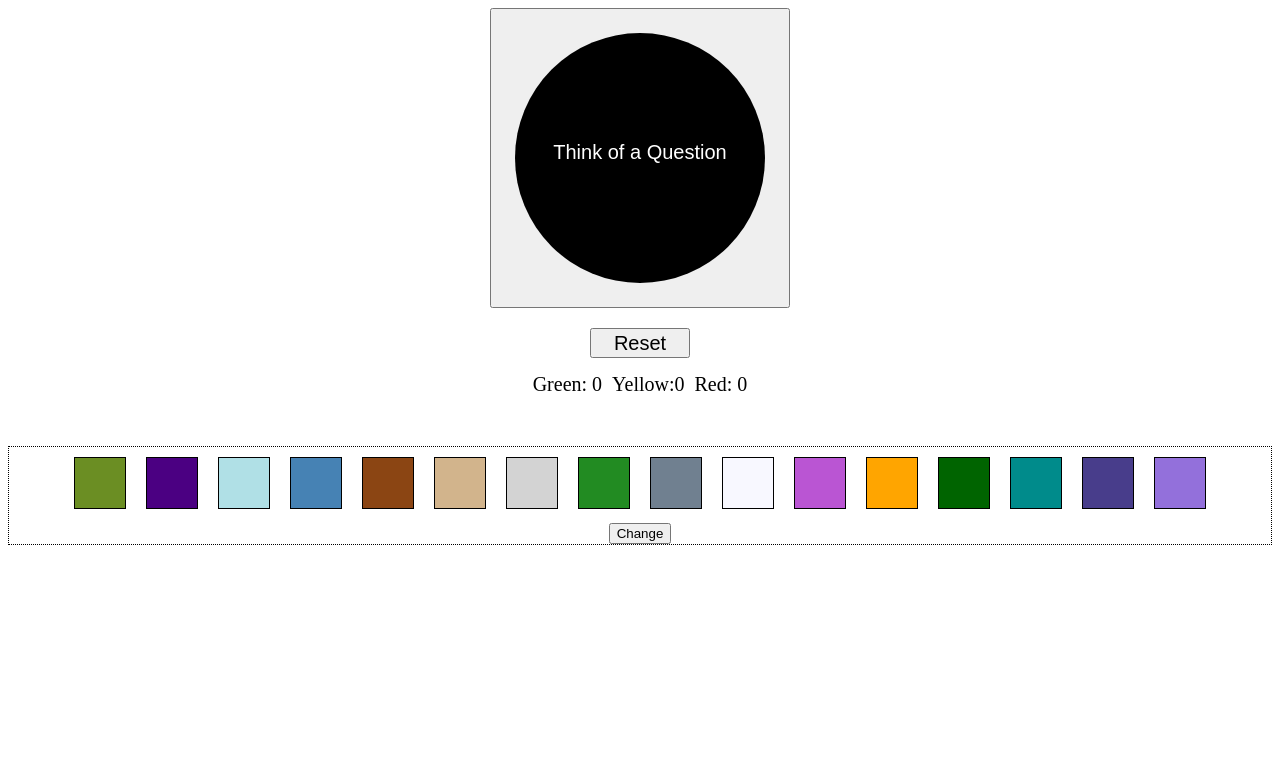
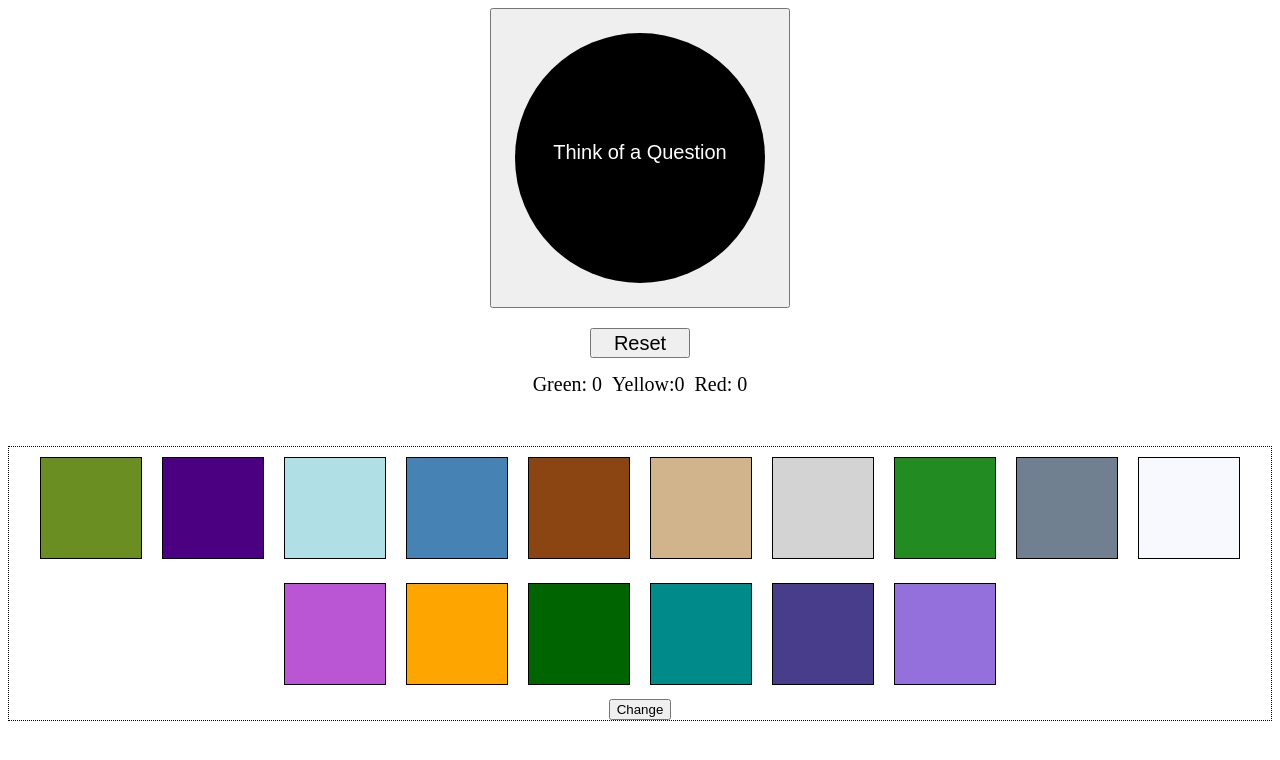
Before and after one commit to langevinj/eightball-colorboxes, a React (Create React App) app: page / in a window 1280 px wide. Shown: the top 760 px of the page. Built offline with nearby package versions, Linux system fonts and the light colour scheme.

Commit message:
added color change indicator

```diff
--- a/src/ColorBoxes.css
+++ b/src/ColorBoxes.css
@@ -1,9 +1,10 @@
 .box {
-    width: 50px;
-    height: 50px;
+    width: 100px;
+    height: 100px;
     display: inline-block;
     margin: 10px;
     border: 1px solid black;
+    overflow: hidden;
 }
 
 .ColorBoxes{
@@ -11,3 +12,8 @@
     text-align: center;
     margin-top: 50px;
 }
+
+.Changed {
+    background-color: black;
+    color: white;
+}
--- a/src/ColorBoxes.js
+++ b/src/ColorBoxes.js
@@ -11,14 +11,20 @@ function ColorBoxes(props) {
         const randIdx = getRandomIdx(props.numBoxes)
         const randColor = getRandomColor(props.colorList);
         let boxes = document.getElementsByClassName("box");
+        for(let box of boxes){
+            if (box.firstChild.innerText = "changed!"){
+                box.firstChild.innerText = ""
+            }
+        }
         boxes[randIdx].style.backgroundColor = randColor;
+        boxes[randIdx].firstChild.innerText = "changed!";
         board[randIdx] = randColor;
         setBoard(board);
     }
 
     return (
         <div className="ColorBoxes">
-            { board.map(square => <div className="box" key={square} style={{backgroundColor:square}}></div>) }
+            { board.map(square => <div className="box" key={square} style={{backgroundColor:square}}><span className="Changed"></span></div>) }
             <br></br>
             <button className="ColorBoxes-change" onClick={handleClick}>Change</button>
         </div>
```
